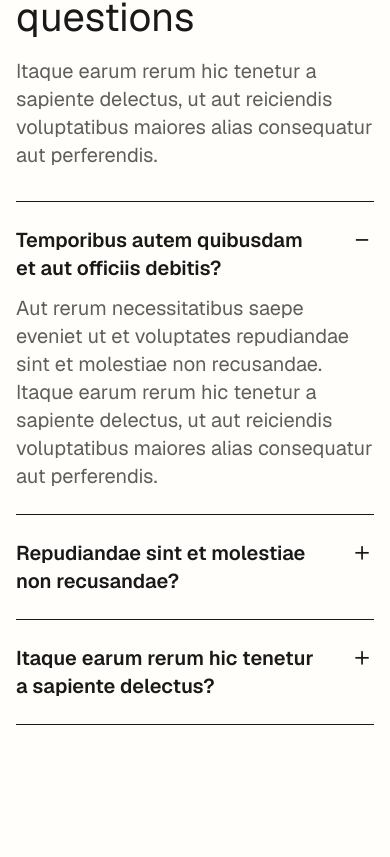
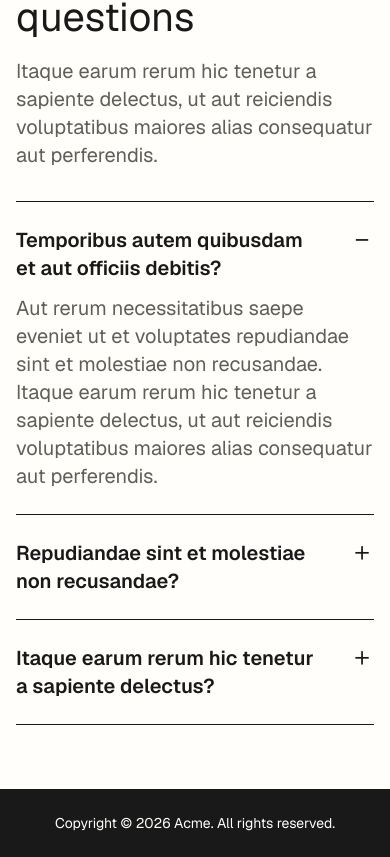
Before and after one commit to SpideyP00L/okta-assignment, a Next.js app: page / in a window 390 px wide. Shown: the part 1713-2570 px from the top of the page. Before the commit the page ends 2502 px from the top, so only its background shows below. Built offline with nearby package versions, Linux system fonts and the light colour scheme.

Commit message:
feat: add responsive footer

```diff
--- a/src/app/page.tsx
+++ b/src/app/page.tsx
@@ -2,6 +2,7 @@ import { Header } from "@/components/Header/Header";
 import { Hero } from "@/components/Hero/Hero";
 import { QuotesSection } from "@/components/Quotes/QuotesSection";
 import { FAQ } from "@/components/FAQ/FAQ";
+import { Footer } from "@/components/Footer/Footer";
 
 import { parseQuotes } from "@/lib/parseQuotes";
 import { getRandomQuotes } from "@/lib/getRandomQuotes";
@@ -20,6 +21,7 @@ export default function Home() {
         <QuotesSection quotes={featuredQuotes} />
         <FAQ />
       </main>
+      <Footer />
     </>
   );
 }
--- /dev/null
+++ b/src/components/Footer/Footer.tsx
@@ -0,0 +1,9 @@
+import { Copyright, FooterWrapper } from "./footer.styles";
+
+export function Footer() {
+  return (
+    <FooterWrapper>
+      <Copyright>Copyright © 2026 Acme. All rights reserved.</Copyright>
+    </FooterWrapper>
+  );
+}
--- /dev/null
+++ b/src/components/Footer/footer.styles.ts
@@ -0,0 +1,31 @@
+import styled from "styled-components";
+
+import { colors } from "@/styles/tokens";
+
+export const FooterWrapper = styled.footer`
+  width: 100%;
+  height: 68px;
+
+  display: flex;
+  align-items: center;
+  justify-content: center;
+
+  padding-block: 24px;
+
+  box-sizing: border-box;
+
+  background: ${colors.carbon};
+`;
+
+export const Copyright = styled.p`
+  margin: 0;
+
+  font-size: 14px;
+  line-height: 20px;
+  font-weight: 400;
+
+  color: ${colors.snow};
+
+  text-align: center;
+  white-space: nowrap;
+`;
```
